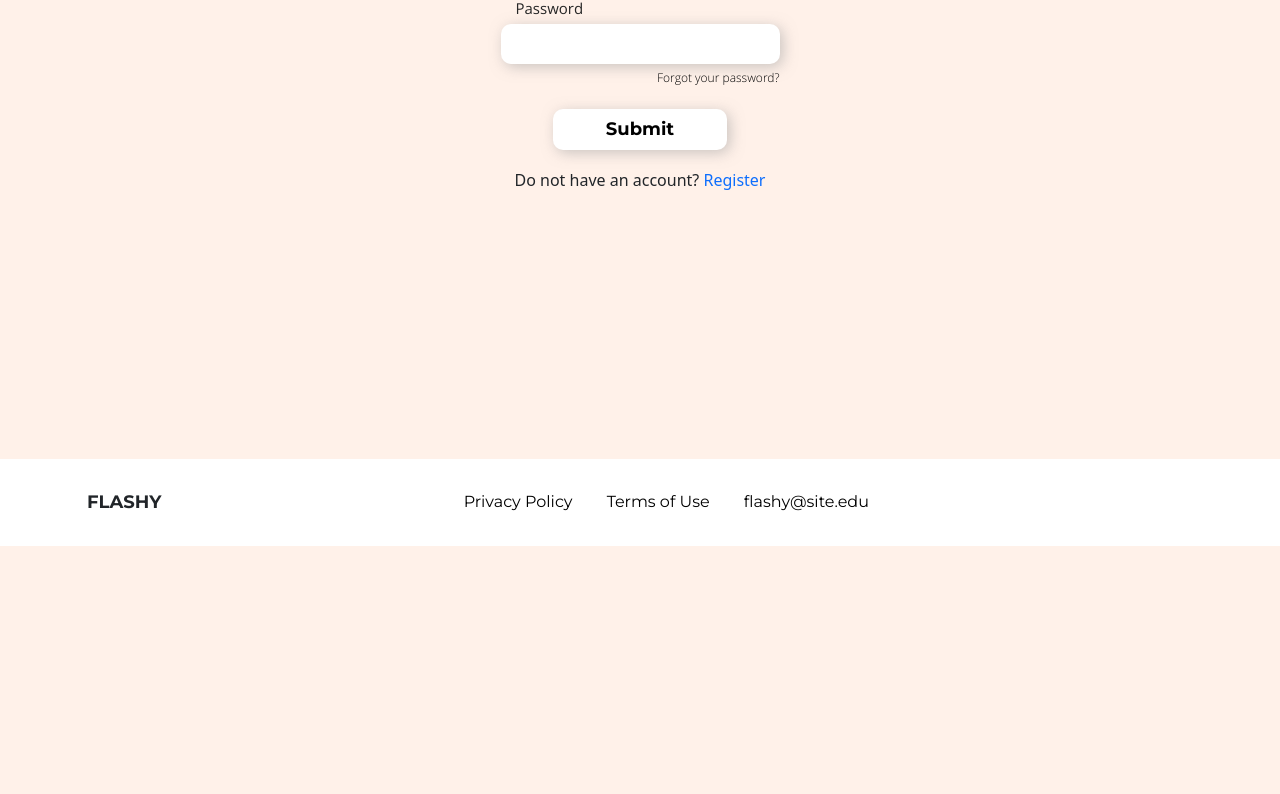
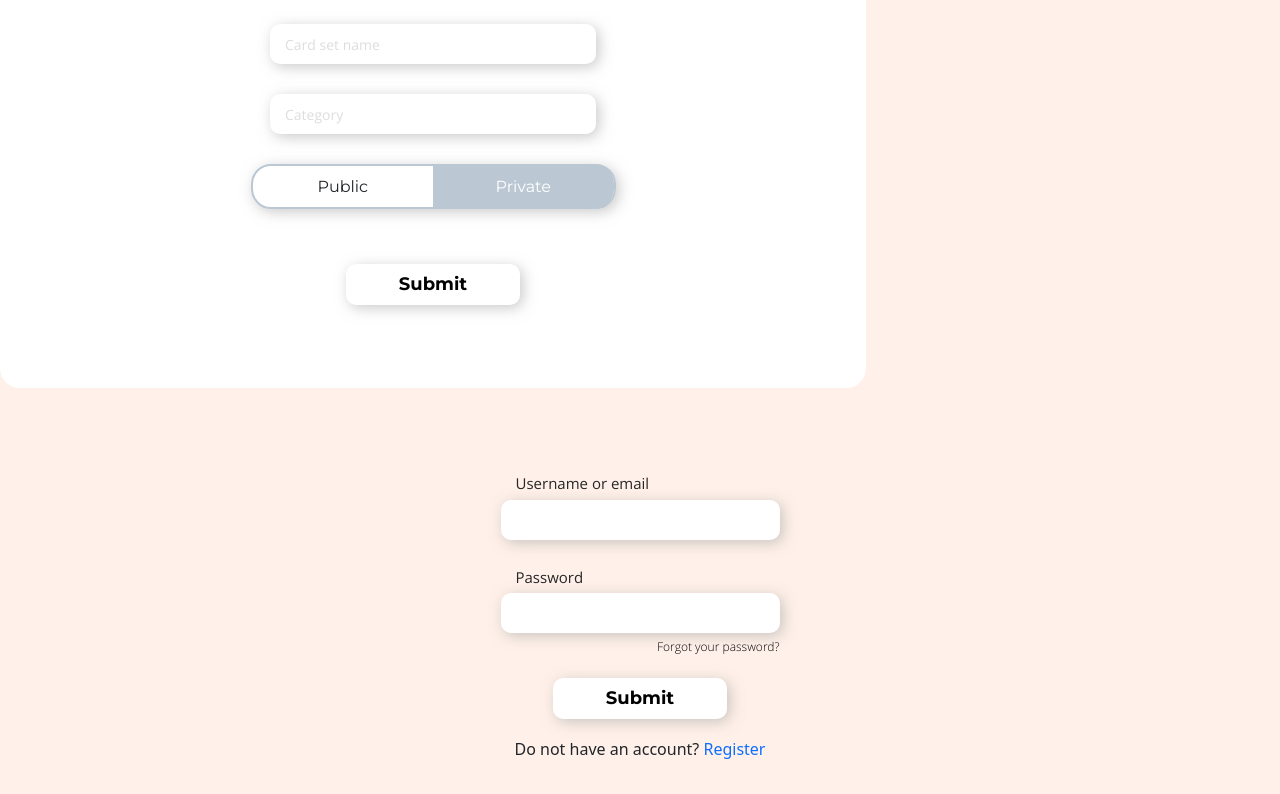
Before and after one commit to Alex-Verh/flashcards, a website built with webpack: page client/src/pages/login.html in a window 1280 px wide. Shown: the part 254-1048 px from the top of the page. Before the commit the page ends 800 px from the top, so only its background shows below. Built offline with nearby package versions, Linux system fonts and the light colour scheme.

Commit message:
Choice radio button done

```diff
--- a/client/src/pages/login.html
+++ b/client/src/pages/login.html
@@ -53,7 +53,7 @@
     </div> -->
 
     <!-- Create cardset modal -->
-    <!-- <div class="create-cardset">
+    <div class="create-cardset">
       <div class="create-cardset__close">
         <img src="../img/close-ico.svg" alt="Close">
       </div>
@@ -61,10 +61,17 @@
       <form action="">
         <input class="input" type="text" placeholder="Card set name">
         <input class="input" type="text" placeholder="Category">
-        <input class="input" type="text" placeholder="Private/Public">
+
+        <div class="choice">
+          <input type="radio" name="is_public" value = "1" id="option-1">
+          <input type="radio" name="is_public" value = "0" id="option-2" checked>
+          <label for="option-1" class="choice__option choice__option-1"><span>Public</span></label>
+          <label for="option-2" class="choice__option choice__option-2"><span>Private</span></label>
+        </div>
+
         <input type="submit" name="create" class="button">
       </form>
-    </div> -->
+    </div>
 
     <main class="register">
       <div class="container">
--- a/client/src/sass/modals/create-cardset-modal.scss
+++ b/client/src/sass/modals/create-cardset-modal.scss
@@ -17,7 +17,6 @@
         margin-top: 115px;
     }
     input[type=text] {
-        border: none;
         width: 326px;
         display: block;
         margin: 30px auto;
@@ -27,3 +26,43 @@
         margin-top: 30px;
     }
 }
+
+.choice {
+    font-family: $font-header;
+    font-weight: 400;
+    font-size: 16px;
+    width: 365px;
+    height: 45px;
+    display: flex;
+    align-items: center;
+    justify-content: space-evenly;
+    border: 2px solid #BBC8D4;
+    box-shadow: $box-shadow;
+    border-radius: 20px;
+    margin: 25px auto;
+
+    &__option {
+        width: 189px;
+        height: 45px;
+        transition: all 0.3s ease;
+        cursor: pointer;
+        display: flex;
+        align-items: center;
+        justify-content: space-evenly;
+    }
+    &__option-1 {
+        border-radius: 20px 0px 0px 20px;
+    }
+    &__option-2 {
+        border-radius: 0px 20px 20px 0px;
+    }
+    #option-1:checked:checked ~ &__option-1,
+    #option-2:checked:checked ~ &__option-2{
+        background: #BBC8D4;
+        color: #fff;
+    }
+
+    input[type=radio]{
+    display: none;
+    }
+}
```
